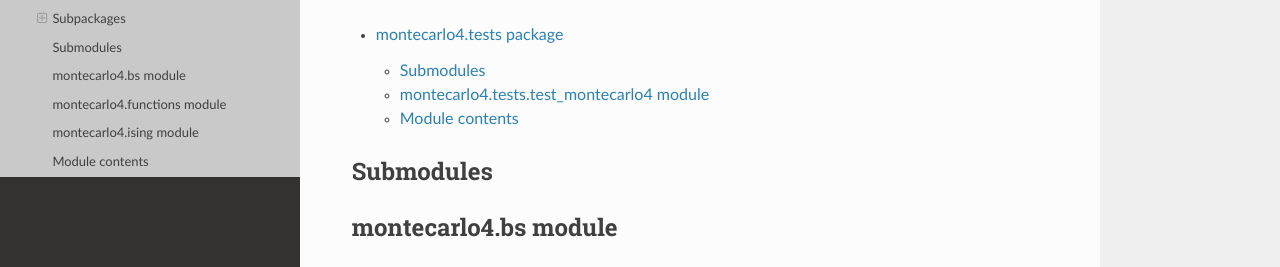
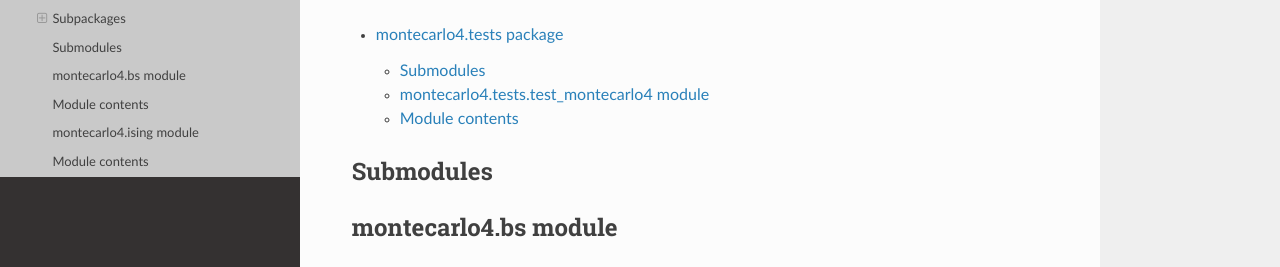
Before and after one commit to alecb03/montecarlo4, a Sphinx documentation site: the page built from docs/montecarlo4.rst, in a window 1280 px wide and 1289 px high. Shown: the part 193-460 px from the top of the window. Built offline with Sphinx 7.4.7 and the Read the Docs theme 2.0.0, drawn with Linux system fonts in a browser that asks for light colours; some of the changed text lies outside the part shown; grey boxes are pictures that could not be loaded.

Commit message:
modified docs

```diff
--- a/docs/montecarlo4.rst
+++ b/docs/montecarlo4.rst
@@ -20,7 +20,7 @@
    :undoc-members:
    :show-inheritance:
 
-montecarlo4.functions module
+Module contents
 ----------------------------
 
 .. automodule:: montecarlo4.functions
```
